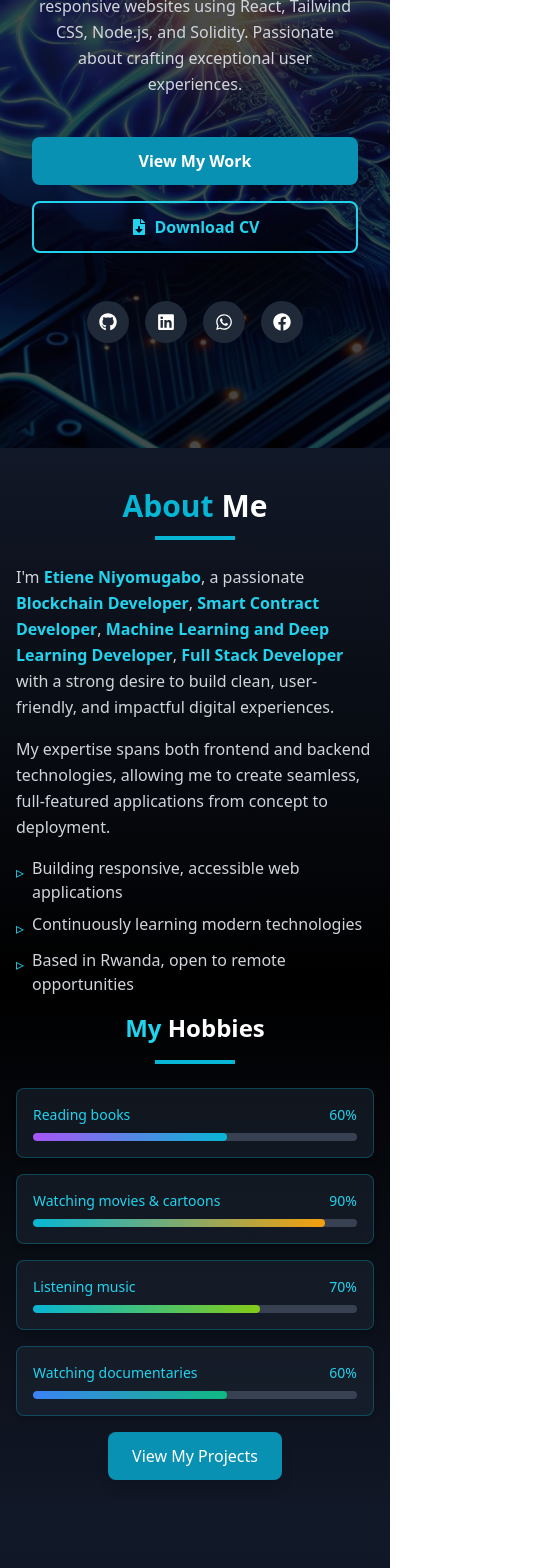
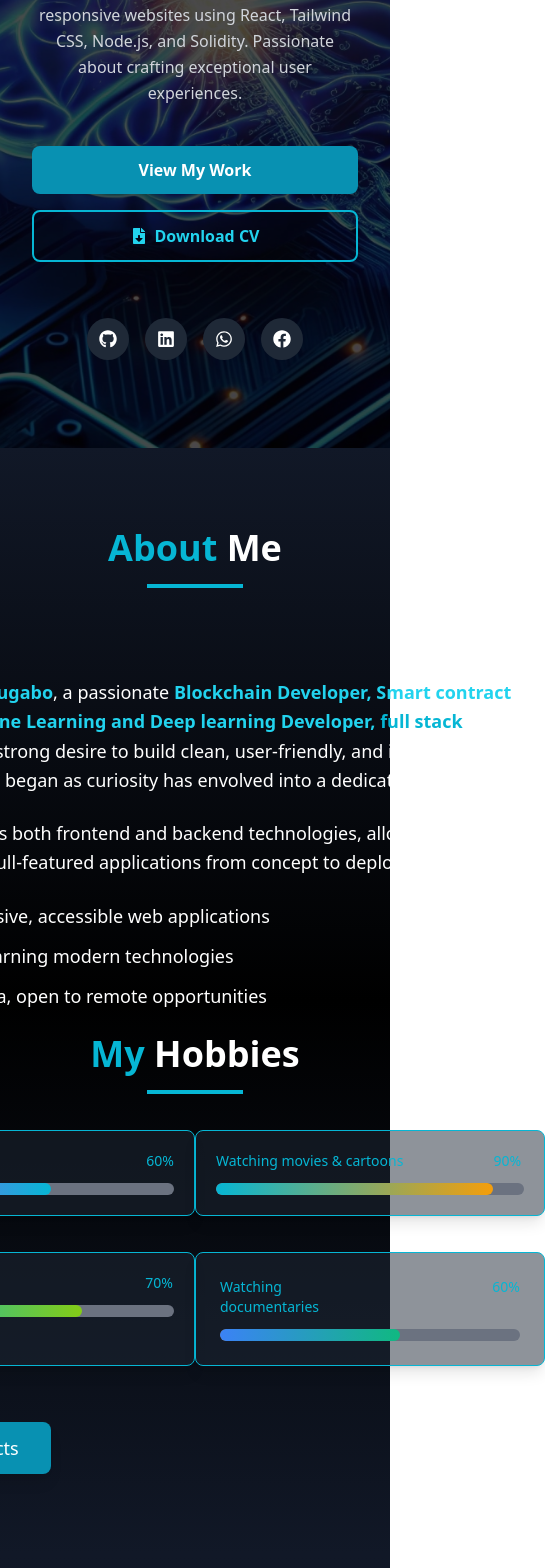
Before and after one commit to niyomugaboetiene/my-portifolio.dev.2.0, a React (Vite) app in the folder my-portifolio/: page / in a window 390 px wide. Shown: the part 420-1988 px from the top of the page, 545 px wide, since content can reach past the window. Built offline with nearby package versions, Linux system fonts and the light colour scheme.

Commit message:
handling verification code

```diff
--- a/my-portifolio/src/pages/about.jsx
+++ b/my-portifolio/src/pages/about.jsx
@@ -1,51 +1,56 @@
 import React from "react";
 import { motion } from "framer-motion";
+const About = () => {
 
-const About = () => {
+
   return (
     <section
       name="about"
-      className="min-h-screen w-full dark:bg-gradient-to-b dark:from-gray-900 dark:via-black dark:to-gray-900 bg-white dark:text-gray-300 text-gray-800 flex items-center justify-center px-4 md:px-16 py-10 md:py-20"
+      className="min-h-screen w-full dark:bg-gradient-to-b dark:from-gray-900 dark:via-black dark:to-gray-900 dark:text-gray-300 flex items-center bg-white justify-center px-4 md:px-16 py-20"
     >
-      <div className="max-w-6xl w-full flex flex-col md:flex-row items-center justify-between gap-8 md:gap-12">
+      <div className="max-w-6xl w-full flex flex-col md:flex-row items-center justify-between gap-12">
+        {/* normal div but enhanced with animations */}
         <motion.div
-          className="flex-1 w-full"
+          className="flex-1"
+          // initial opacity: it start invisible and shifted to 40px to the left
           initial={{ opacity: 0, x: -40 }}
+          // when it scrool int view it become full visible and move to normal postition
           whileInView={{ opacity: 1, x: 0 }}
+          // animation run onve
           viewport={{ once: true }}
+          // animation take 0.8s to finish
           transition={{ duration: 0.8 }}
         >
-          <motion.div
+          <motion.h2
+            className="text-4xl font-bold text-cyan-500 mb-[90px] text-center"
             initial={{ opacity: 0 }}
             animate={{ opacity: 1 }}
             transition={{ delay: 0.2, duration: 0.8 }}
           >
-            <h2 className="text-3xl md:text-4xl lg:text-5xl font-bold text-cyan-500 mb-3 md:mb-4 text-center md:text-left">
+                        <h2 className="text-4xl md:text-5xl font-bold text-cyan-500 mb-4">
                             About <span className="dark:text-white text-gray-800">Me</span>
                         </h2>
-            <div className="w-20 md:w-24 h-1 bg-cyan-500 mb-6 md:mb-8 mx-auto md:mx-0"></div>
-          </motion.div>
+                        <div className="w-24 h-1 bg-cyan-500 mx-auto mb-6"></div>
+          </motion.h2>
 
           <motion.div
-            className="space-y-4 md:space-y-6"
+            className="space-y-6"
             initial={{ opacity: 0 }}
             whileInView={{ opacity: 1 }}
             viewport={{ once: true }}
+            // delay wait 0.4 before starting the animation
             transition={{ delay: 0.4, duration: 0.8 }}
           >
-            <p className="text-base md:text-lg text-gray-600 dark:text-gray-300 leading-relaxed">
-              I'm <span className="font-semibold text-cyan-500 dark:text-cyan-400">Etiene Niyomugabo</span>, a passionate{" "}
-              <span className="font-bold text-cyan-500 dark:text-cyan-400">Blockchain Developer</span>,{" "}
-              <span className="font-bold text-cyan-500 dark:text-cyan-400">Smart Contract Developer</span>,{" "}
-              <span className="font-bold text-cyan-500 dark:text-cyan-400">Machine Learning and Deep Learning Developer</span>,{" "}
-              <span className="font-bold text-cyan-500 dark:text-cyan-400">Full Stack Developer</span> with a strong desire to build clean, user-friendly, and impactful digital experiences.
+            <p className="text-lg text-gray-500 dark:text-white leading-relaxed">
+              I'm <span className="font-semibold text-cyan-400">Etiene Niyomugabo</span>, a passionate <span className="text-cyan-400 font-bold"> Blockchain Developer, </span>
+              <span className="font-bold text-cyan-400">Smart contract Developer, </span> <span className="font-bold text-cyan-400">Machine Learning and Deep learning Developer,</span>  <span className="text-cyan-500 font-bold">full stack developer</span> with a strong desire to build clean, user-friendly, and impactful digital experiences. What began as curiosity has envolved into a dedicated career path.
             </p>
 
-            <p className="text-base md:text-lg leading-relaxed text-gray-600 dark:text-gray-300">
+            <p className="text-lg leading-relaxed dark:text-white text-gray-500">
               My expertise spans both frontend and backend technologies, allowing me to create seamless, full-featured applications from concept to deployment.
             </p>
 
-            <ul className="space-y-2 md:space-y-3 text-base md:text-lg">
+            <ul className="space-y-3 text-lg">
               <motion.li
                 className="flex items-start"
                 initial={{ opacity: 0, x: -20 }}
@@ -53,8 +58,8 @@ const About = () => {
                 viewport={{ once: true }}
                 transition={{ delay: 0.6 }}
               >
-                <span className="text-cyan-500 dark:text-cyan-400 mr-2 mt-1">▹</span>
-                <span className="text-gray-600 dark:text-gray-300">Building responsive, accessible web applications</span>
+                <span className="text-cyan-400 mr-2">▹</span>
+                <span className="text-gray-500 dark:text-white">Building responsive, accessible web applications</span>
               </motion.li>
               <motion.li
                 className="flex items-start"
@@ -63,8 +68,8 @@ const About = () => {
                 viewport={{ once: true }}
                 transition={{ delay: 0.7 }}
               >
-                <span className="text-cyan-500 dark:text-cyan-400 mr-2 mt-1">▹</span>
-                <span className="text-gray-600 dark:text-gray-300">Continuously learning modern technologies</span>
+                <span className="text-cyan-400 mr-2">▹</span>
+                <span className="text-gray-500 dark:text-white">Continuously learning modern technologies</span>
               </motion.li>
               <motion.li
                 className="flex items-start"
@@ -73,119 +78,96 @@ const About = () => {
                 viewport={{ once: true }}
                 transition={{ delay: 0.8 }}
               >
-                <span className="text-cyan-500 dark:text-cyan-400 mr-2 mt-1">▹</span>
-                <span className="text-gray-600 dark:text-gray-300">Based in Rwanda, open to remote opportunities</span>
+                <span className="text-cyan-400 mr-2">▹</span>
+                <span className="text-gray-500 dark:text-white">Based in Rwanda, open to remote opportunities</span>
               </motion.li>
             </ul>
-
-            <div className="mt-8 md:mt-12">
-              <h2 className="text-2xl md:text-3xl lg:text-4xl font-bold text-cyan-500 dark:text-cyan-400 mb-4 md:mb-6 text-center">
+            <div className="">
+                <h2 className="text-3xl text-center">
+                  <h2 className="text-4xl md:text-5xl font-bold text-cyan-500 mb-4">
                             My <span className="dark:text-white text-gray-800">Hobbies</span>
                         </h2>
-              <div className="w-20 md:w-24 h-1 bg-cyan-500 mx-auto mb-6 md:mb-8"></div>
-
-              <div className="grid grid-cols-1 md:grid-cols-2 gap-4 md:gap-6">
+                        <div className="w-24 h-1 bg-cyan-500 mx-auto mb-6"></div></h2>
+                <div  className="flex justify-between w-full mt-9">
+                  <div className="space-y-3 dark:bg-gray-800/50 w-[350px] p-5 border dark:border-cyan-500 rounded-lg hover:scale-x-105 tansition duration-200 shadow-lg">
+                    <div className="flex text-cyan-500 text-sm ">
+                       <p>Reading books</p>
+                       <p className="ms-[183px]">60%</p>
+                  </div>
+                  <div className="bg-gray-500 rounded-full overflow-hidden">
                       <motion.div
-                  className="dark:bg-gray-800/50 bg-gray-50 p-4 md:p-5 border border-gray-200 dark:border-cyan-500/30 rounded-lg hover:scale-[1.02] transition duration-200 shadow-md"
-                  initial={{ opacity: 0, y: 20 }}
-                  whileInView={{ opacity: 1, y: 0 }}
-                  viewport={{ once: true }}
-                  transition={{ delay: 0.9 }}
-                >
-                  <div className="flex justify-between text-cyan-500 dark:text-cyan-400 text-sm md:text-base mb-2">
-                    <p>Reading books</p>
-                    <p>60%</p>
-                  </div>
-                  <div className="bg-gray-300 dark:bg-gray-700 rounded-full overflow-hidden h-2 md:h-3">
-                    <motion.div
-                      className="bg-gradient-to-l from-cyan-500 to-purple-500 h-full rounded-full"
+                        className="bg-gradient-to-l from-cyan-500 to-purple-500 h-3 rounded-full"
                         initial={{ width: 0 }}
                         animate={{ width: "60%" }}
-                      transition={{ duration: 1, delay: 1 }}
+                        transition={{ duration: 1 }}
+                      />
+
+                  </div>
+                </div>
+                <div className="space-y-3 dark:bg-gray-800/50 w-[350px] p-5 border dark:border-cyan-500 rounded-lg hover:scale-105 tansition duration-200 shadow-lg">
+                  <div className="flex text-cyan-500 text-sm">
+                      <p>Watching movies & cartoons</p>
+                      <p className="ms-[90px]">90%</p>
+                  </div>
+                  <div className="bg-gray-500 rounded-full overflow-hidden">
+                    <motion.div
+                    className="bg-gradient-to-l from-amber-500 to-cyan-500 h-3 rounded-full"
+                    initial={{ width: 0 }}
+                    animate={{ width: "90%" }}
+                    transition={{ duration: 1}}
+                        />
+
+                  </div>
+               </div>
+              </div>
+              <div className="flex justify-between w-full">
+                <div className="space-y-3 dark:bg-gray-800/50 w-[350px] p-5 border dark:border-cyan-500 rounded-lg mt-9 hover:scale-105 tansition duration-200 shadow-lg">
+                   <div className="flex text-cyan-500 text-sm">
+                       <p>Listening musics</p>
+                       <p className="ms-[170px]">70%</p>
+                   </div>
+                   <div className="bg-gray-500 rounded-full overflow-hidden">
+                    <motion.div
+                       className="bg-gradient-to-l from-lime-500 to-cyan-500 h-3 rounded-full"
+                       initial={{ width: 0 }}
+                       animate={{ width: "70%" }}
+                       transition={{ duration: 1 }}
                     />
                    </div>
-                </motion.div>
-
+                </div>
+                <div className="space-y-3 dark:bg-gray-800/50 w-[350px] p-6  border dark:border-cyan-500 rounded-lg mt-9 hover:scale-105 tansition duration-200 shadow-lg">
+                  <div className="flex text-cyan-500 text-sm">
+                      <p>Watching documentaries</p>
+                      <p className="ms-[115px]">60%</p>
+                  </div>
+                  <div className="bg-gray-500 rounded-full overflow-hidden">
                     <motion.div
-                  className="dark:bg-gray-800/50 bg-gray-50 p-4 md:p-5 border border-gray-200 dark:border-cyan-500/30 rounded-lg hover:scale-[1.02] transition duration-200 shadow-md"
-                  initial={{ opacity: 0, y: 20 }}
-                  whileInView={{ opacity: 1, y: 0 }}
+                      className="bg-gradient-to-l from-emerald-500 to-blue-500 h-3 rounded-full"
+                      initial={{ width: 0 }}
+                      animate={{ width: "60%" }}
+                      transition={{ duration: 1 }}
+                    />
+                  </div>
+                </div>
+              </div>
+            </div>
+<motion.div
+  initial={{ opacity: 0 }}
+  whileInView={{ opacity: 1 }}
   viewport={{ once: true }}
   transition={{ delay: 1 }}
 >
-                  <div className="flex justify-between text-cyan-500 dark:text-cyan-400 text-sm md:text-base mb-2">
-                    <p className="whitespace-nowrap overflow-hidden text-ellipsis">Watching movies & cartoons</p>
-                    <p>90%</p>
-                  </div>
-                  <div className="bg-gray-300 dark:bg-gray-700 rounded-full overflow-hidden h-2 md:h-3">
-                    <motion.div
-                      className="bg-gradient-to-l from-amber-500 to-cyan-500 h-full rounded-full"
-                      initial={{ width: 0 }}
-                      animate={{ width: "90%" }}
-                      transition={{ duration: 1, delay: 1.1 }}
-                    />
-                  </div>
-                </motion.div>
-
-                <motion.div
-                  className="dark:bg-gray-800/50 bg-gray-50 p-4 md:p-5 border border-gray-200 dark:border-cyan-500/30 rounded-lg hover:scale-[1.02] transition duration-200 shadow-md"
-                  initial={{ opacity: 0, y: 20 }}
-                  whileInView={{ opacity: 1, y: 0 }}
-                  viewport={{ once: true }}
-                  transition={{ delay: 1.1 }}
-                >
-                  <div className="flex justify-between text-cyan-500 dark:text-cyan-400 text-sm md:text-base mb-2">
-                    <p>Listening music</p>
-                    <p>70%</p>
-                  </div>
-                  <div className="bg-gray-300 dark:bg-gray-700 rounded-full overflow-hidden h-2 md:h-3">
-                    <motion.div
-                      className="bg-gradient-to-l from-lime-500 to-cyan-500 h-full rounded-full"
-                      initial={{ width: 0 }}
-                      animate={{ width: "70%" }}
-                      transition={{ duration: 1, delay: 1.2 }}
-                    />
-                  </div>
-                </motion.div>
-
-                <motion.div
-                  className="dark:bg-gray-800/50 bg-gray-50 p-4 md:p-5 border border-gray-200 dark:border-cyan-500/30 rounded-lg hover:scale-[1.02] transition duration-200 shadow-md"
-                  initial={{ opacity: 0, y: 20 }}
-                  whileInView={{ opacity: 1, y: 0 }}
-                  viewport={{ once: true }}
-                  transition={{ delay: 1.2 }}
-                >
-                  <div className="flex justify-between text-cyan-500 dark:text-cyan-400 text-sm md:text-base mb-2">
-                    <p className="whitespace-nowrap overflow-hidden text-ellipsis">Watching documentaries</p>
-                    <p>60%</p>
-                  </div>
-                  <div className="bg-gray-300 dark:bg-gray-700 rounded-full overflow-hidden h-2 md:h-3">
-                    <motion.div
-                      className="bg-gradient-to-l from-emerald-500 to-blue-500 h-full rounded-full"
-                      initial={{ width: 0 }}
-                      animate={{ width: "60%" }}
-                      transition={{ duration: 1, delay: 1.3 }}
-                    />
-                  </div>
-                </motion.div>
-              </div>
-            </div>
-
-            <motion.div
-              className="mt-8 md:mt-10 text-center md:text-left"
-              initial={{ opacity: 0 }}
-              whileInView={{ opacity: 1 }}
-              viewport={{ once: true }}
-              transition={{ delay: 1.4 }}
-            >
   <a href="#projects">
-                <button className="px-6 md:px-8 py-3 bg-cyan-500 dark:bg-cyan-600 hover:bg-cyan-600 dark:hover:bg-cyan-700 text-white rounded-lg text-base md:text-lg font-medium shadow-lg hover:shadow-cyan-500/20 dark:hover:shadow-cyan-500/20 transition-all duration-300 hover:scale-105 active:scale-95">
+    <button className="mt-8 px-8 py-3 dark:bg-cyan-600 dark:hover:bg-cyan-700 text-white rounded-lg text-lg font-medium shadow-lg dark:hover:shadow-cyan-500/20 transition-all bg-gray-500 duration-300 hover:scale-105">
       View My Projects
                    </button>
                 </a>
               </motion.div>
           </motion.div>
+          <hr  className="relative -bottom-24 border-2 text-gray-500 dark:border-none"/>
+          <hr  className="relative -bottom-[2400px] border-2 text-gray-500 dark:border-none"/>
         </motion.div>
+
       </div>
     </section>
   );
--- a/my-portifolio/src/pages/home.jsx
+++ b/my-portifolio/src/pages/home.jsx
@@ -41,15 +41,17 @@ const Home = () => {
   return (
     <section
       id="home"
-      className="relative min-h-screen flex items-center justify-center px-4 sm:px-6 md:px-8 lg:px-12 bg-cover bg-center bg-no-repeat w-full"
+      className="relative min-h-screen flex items-center justify-center px-4 md:px-12 bg-cover bg-center bg-no-repeat w-full"
       style={{ backgroundImage: `url(${background})` }}
     >
       <div className="absolute inset-0 dark:bg-black/70 bg-white/80"></div>
 
-      <div className="relative z-10 max-w-6xl w-full flex flex-col items-center lg:items-start">
-        <div className="w-full max-w-3xl space-y-6 sm:space-y-8 px-4 sm:px-0">
-          <motion.div
-            className="text-center lg:text-left"
+      <div className="relative z-10 max-w-6xl w-full mx-auto px-4 sm:px-6 lg:px-8 flex justify-center">
+        <div className="w-full max-w-3xl text-center">
+
+          <div className="space-y-6 sm:space-y-8">
+            <motion.h1
+              className="text-4xl sm:text-5xl md:text-6xl font-bold text-black dark:text-white"
               initial={{ opacity: 0, y: 20 }}
               animate={{ opacity: 1, y: 0 }}
               transition={{ duration: 0.5 }}
@@ -59,22 +61,18 @@ const Home = () => {
                   Hi, I'm
                 </span>
               </div>
+              <div>
+                <span className="dark:text-cyan-500 text-cyan-600 text-5xl sm:text-6xl md:text-7xl">
+                  Niyomugabo Etiene
+                </span>
+              </div>
+            </motion.h1>
 
-            <h1 className="text-4xl sm:text-5xl md:text-6xl lg:text-7xl font-bold">
-              <span className="text-cyan-600 dark:text-cyan-400 block mb-2">
-                Niyomugabo
-              </span>
-              <span className="text-gray-800 dark:text-white">
-                Etiene
-              </span>
-            </h1>
-          </motion.div>
-
-          <div className="h-16 sm:h-20 relative overflow-hidden text-center lg:text-left">
+            <div className="h-16 sm:h-20 relative overflow-hidden flex justify-center">
               <AnimatePresence mode="wait">
                 <motion.h2
                   key={currentTextIndex}
-                className="text-xl sm:text-2xl md:text-3xl font-bold bg-gradient-to-r from-cyan-500 to-blue-500 text-transparent bg-clip-text"
+                  className="text-xl sm:text-2xl md:text-3xl font-bold bg-gradient-to-r from-cyan-500 via-purple-500 to-blue-500 text-transparent bg-clip-text"
                   variants={textVariants}
                   initial="enter"
                   animate="center"
@@ -86,25 +84,22 @@ const Home = () => {
               </AnimatePresence>
             </div>
 
-          {/* Description */}
             <motion.p
-            className="dark:text-gray-300 text-gray-700 text-base sm:text-lg md:text-xl leading-relaxed text-center lg:text-left"
+              className="dark:text-gray-300 text-gray-700 text-base sm:text-lg md:text-xl leading-relaxed max-w-2xl mx-auto"
               initial={{ opacity: 0 }}
               animate={{ opacity: 1 }}
               transition={{ delay: 0.6 }}
             >
-            I create beautiful, modern decentralized applications, decentralized exchanges,
-            and responsive websites using React, Tailwind CSS, Node.js, and Solidity.
-            Passionate about crafting exceptional user experiences.
+              I create beautiful, modern decentralized applications, decentralized exchanges, and responsive websites using React,
+              Tailwind CSS, Node.js, and Solidity. Passionate about crafting exceptional user experiences.
             </motion.p>
 
-          {/* Buttons Section */}
-          <div className="flex flex-col sm:flex-row gap-4 sm:gap-6 pt-4 sm:pt-8 justify-center lg:justify-start">
+            <div className="flex flex-col sm:flex-row justify-center gap-4 pt-4">
               <motion.a
                 href="/projects"
                 whileHover={{ scale: 1.05 }}
                 whileTap={{ scale: 0.98 }}
-              className="px-6 py-3 bg-cyan-500 dark:bg-cyan-600 hover:bg-cyan-600 dark:hover:bg-cyan-700 text-white rounded-lg font-semibold transition duration-300 text-center"
+                className="px-6 py-3 dark:bg-cyan-600 dark:hover:bg-cyan-700 bg-cyan-500 hover:bg-cyan-600 rounded-lg text-white font-semibold transition duration-300 text-center"
               >
                 View My Work
               </motion.a>
@@ -114,15 +109,14 @@ const Home = () => {
                 download
                 whileHover={{ scale: 1.05 }}
                 whileTap={{ scale: 0.98 }}
-              className="px-6 py-3 bg-transparent border-2 border-cyan-500 text-cyan-600 dark:text-cyan-400 dark:border-cyan-400 hover:bg-cyan-50 dark:hover:bg-cyan-900/20 rounded-lg font-semibold transition duration-300 flex items-center justify-center gap-2"
+                className="px-6 py-3 dark:bg-transparent bg-transparent border-2 border-cyan-500 text-cyan-600 dark:text-cyan-400 dark:hover:bg-cyan-600/20 hover:bg-cyan-50 rounded-lg font-semibold transition duration-300 flex items-center justify-center gap-2"
               >
                 <FaFileDownload /> Download CV
               </motion.a>
             </div>
 
-          {/* Social Links */}
             <motion.div
-            className="flex gap-4 sm:gap-6 pt-6 sm:pt-8 justify-center lg:justify-start"
+              className="flex justify-center gap-4 pt-8"
               initial={{ opacity: 0 }}
               animate={{ opacity: 1 }}
               transition={{ delay: 0.9 }}
@@ -131,8 +125,7 @@ const Home = () => {
                 href="https://github.com/niyomugaboetiene"
                 target="_blank"
                 rel="noopener noreferrer"
-              className="p-3 sm:p-4 bg-gray-800 hover:bg-gray-700 rounded-full transition duration-300 hover:translate-y-1 active:scale-95"
-              aria-label="GitHub"
+                className="p-3 sm:p-4 bg-gray-800 hover:bg-gray-700 rounded-full transition duration-300 hover:translate-y-1"
               >
                 <FaGithub className="text-white text-lg sm:text-xl" />
               </a>
@@ -140,8 +133,7 @@ const Home = () => {
                 href="https://linkedin.com"
                 target="_blank"
                 rel="noopener noreferrer"
-              className="p-3 sm:p-4 bg-gray-800 hover:bg-blue-600 rounded-full transition duration-300 hover:translate-y-1 active:scale-95"
-              aria-label="LinkedIn"
+                className="p-3 sm:p-4 bg-gray-800 hover:bg-blue-600 rounded-full transition duration-300 hover:translate-y-1"
               >
                 <FaLinkedin className="text-white text-lg sm:text-xl" />
               </a>
@@ -149,8 +141,7 @@ const Home = () => {
                 href="https://wa.me/+250728184299"
                 target="_blank"
                 rel="noopener noreferrer"
-              className="p-3 sm:p-4 bg-gray-800 hover:bg-green-500 rounded-full transition duration-300 hover:translate-y-1 active:scale-95"
-              aria-label="WhatsApp"
+                className="p-3 sm:p-4 bg-gray-800 hover:bg-green-500 rounded-full transition duration-300 hover:translate-y-1"
               >
                 <FaWhatsapp className="text-white text-lg sm:text-xl" />
               </a>
@@ -158,12 +149,12 @@ const Home = () => {
                 href=""
                 target="_blank"
                 rel="noopener noreferrer"
-              className="p-3 sm:p-4 bg-gray-800 hover:bg-blue-700 rounded-full transition duration-300 hover:translate-y-1 active:scale-95"
-              aria-label="Facebook"
+                className="p-3 sm:p-4 bg-gray-800 hover:bg-blue-700 rounded-full transition duration-300 hover:translate-y-1"
               >
                 <FaFacebook className="text-white text-lg sm:text-xl" />
               </a>
             </motion.div>
+          </div>
         </div>
       </div>
     </section>
```
Also changed, not shown: my-portifolio/src/pages/skills.jsx (+93 -116 lines). Lines whose indentation alone changed are shown as unchanged.
